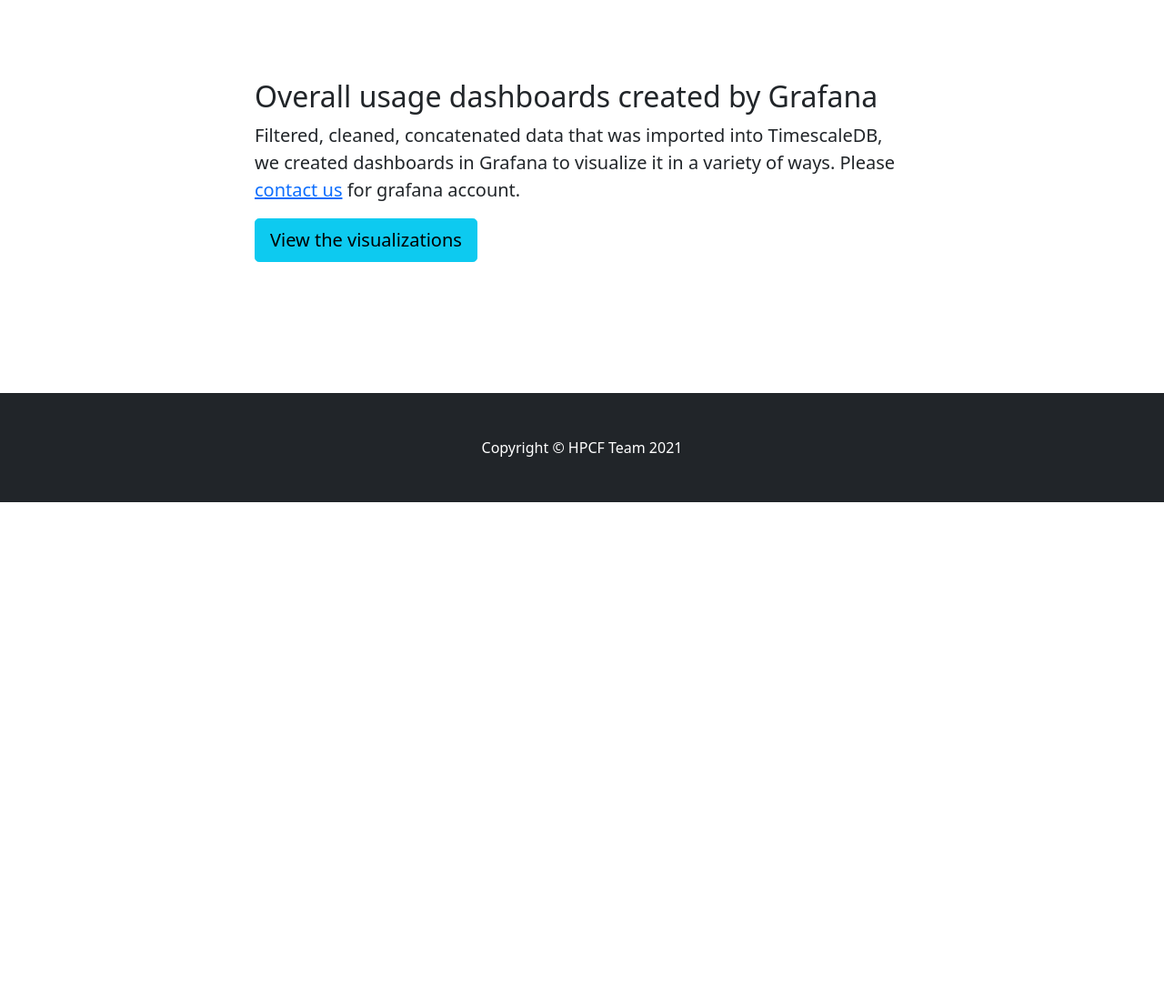
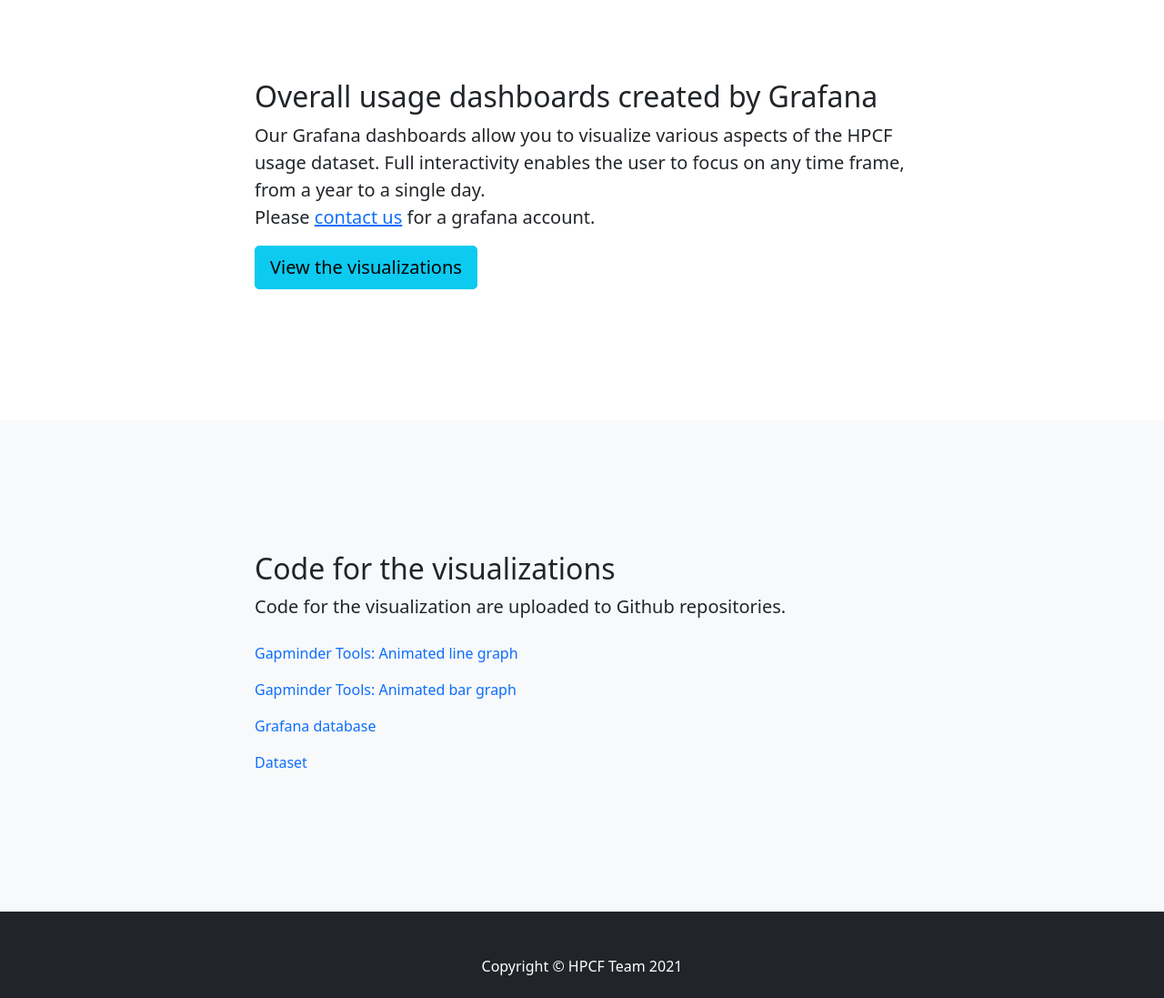
Before and after one commit to ttran293/hpcf_homepage, a plain HTML site: page index.html in a window 1280 px wide. Shown: the part 1700-2797 px from the top of the page at 91% size. Before the commit the page ends 2252 px from the top, so only its background shows below. Drawn offline with nearby package versions, Linux system fonts and the light colour scheme.

Commit message:
enhancement

```diff
--- a/index.html
+++ b/index.html
@@ -21,6 +21,7 @@
                         <li class="nav-item"><a class="nav-link" href="#about">Goal & Motivation</a></li>
                         <li class="nav-item"><a class="nav-link" href="#viz1">Gapminder Tools</a></li>
                         <li class="nav-item"><a class="nav-link" href="#viz2">Grafana</a></li>
+                        <li class="nav-item"><a class="nav-link" href="#git">Github</a></li>
                     </ul>
                 </div>
             </div>
@@ -33,7 +34,7 @@
                 <a class="btn btn-lg btn-info" href="https://drive.google.com/drive/folders/1Tz2fHXfSZV-jGDpmnsHqnsV0Um7YHrjl?usp=sharing">Poster and Paper</a>
             </div>
         </header>
-        <!-- About section-->
+
         <section id="about">
             <div class="container px-4">
                 <div class="row gx-4 justify-content-center">
@@ -51,7 +52,7 @@
                 </div>
             </div>
         </section>
-        <!-- Services section-->
+
         <section class="bg-light" id="viz1">
             <div class="container px-4">
                 <div class="row gx-4 justify-content-center">
@@ -63,14 +64,31 @@
                 </div>
             </div>
         </section>
-        <!-- Contact section-->
+
         <section id="viz2">
             <div class="container px-4">
                 <div class="row gx-4 justify-content-center">
                     <div class="col-lg-8">
                         <h2>Overall usage dashboards created by Grafana</h2>
-                        <p class="lead">Filtered, cleaned, concatenated data that was imported into TimescaleDB, we created dashboards in Grafana to visualize it in a variety of ways. Please <a href = "mailto: ttran19@umbc.edu,akhan30@umbc.edu,akhan30@umbc.edu">contact us</a> for grafana account.</p>
+                        <p class="lead">Our Grafana dashboards allow you to visualize various aspects of the HPCF usage dataset. Full interactivity enables the user to focus on any time frame, from a year to a single day. <br> Please <a href = "mailto: ttran19@umbc.edu,akhan30@umbc.edu,akhan30@umbc.edu">contact us</a> for a grafana account.</p>
                         <a class="btn btn-lg btn-info" href="https://hpcfvizteam.nikolabura.com/">View the visualizations</a>
+                    </div>
+                </div>
+            </div>
+        </section>
+        <!-- Repo section-->
+        <section class="bg-light" id="git">
+            <div class="container px-4">
+                <div class="row gx-4 justify-content-center">
+                    <div class="col-lg-8">
+                        <h2>Code for the visualizations</h2>
+                        <p class="lead">Code for the visualization are uploaded to Github repositories.</p>
+                        <ul class="navbar-nav ms-auto">
+                            <li class="nav-item"><a class="nav-link" href="https://github.com/ttran293/usage-hpcf">Gapminder Tools: Animated line graph</a></li>
+                            <li class="nav-item"><a class="nav-link" href="https://github.com/ttran293/rank-hpcf-visualization">Gapminder Tools: Animated bar graph</a></li>
+                            <li class="nav-item"><a class="nav-link" href="https://github.com/nikolabura/hpcfviz">Grafana database</a></li>
+                            <li class="nav-item"><a class="nav-link" href="https://taki-utils.rs.umbc.edu/slurmStats/">Dataset</a></li>
+                        </ul>
                     </div>
                 </div>
             </div>
```
